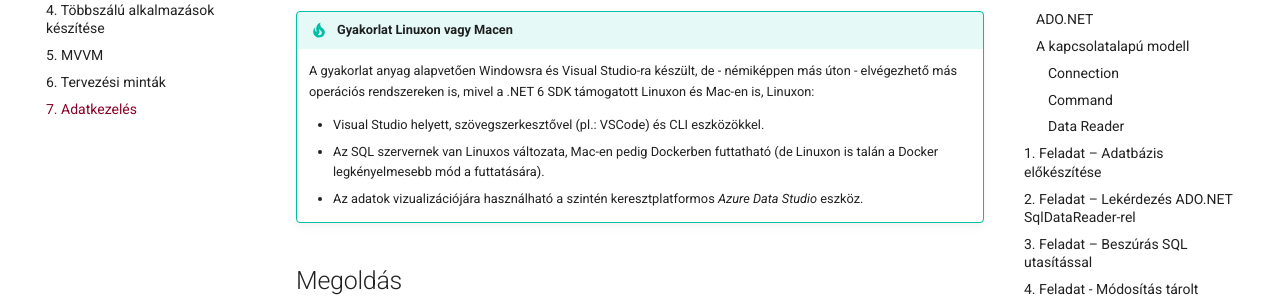
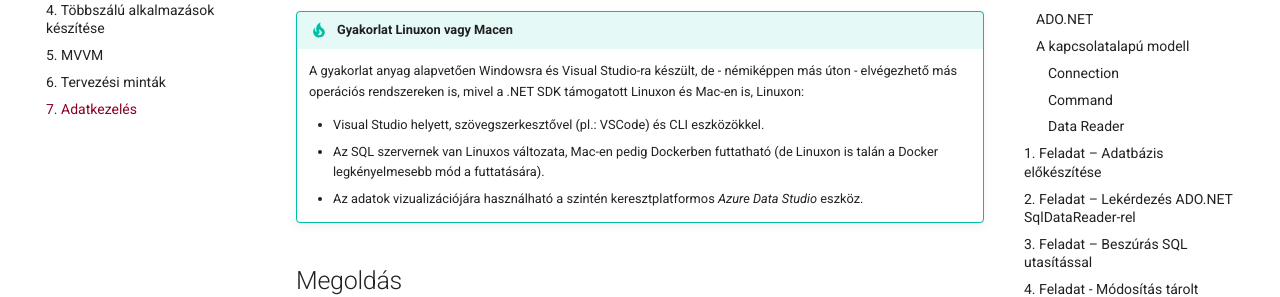
Before and after one commit to bmeviauab00/szoftvertechnikak, an MkDocs documentation site: the page built from docs/labor/7-adatkezeles/index.md, in a window 1280 px wide and 900 px high, scrolled down 511 px. Shown: the part 197-494 px from the top of the window. Built offline with MkDocs 1.6.1 and Material for MkDocs 9.7.7, drawn with Linux system fonts in a browser that asks for light colours; emoji names are drawn with the system emoji font; comment, search, counter and statistics services are not loaded; the version menu is left out.

Commit message:
Lab 7 .NET 8

```diff
--- a/docs/labor/7-adatkezeles/index.md
+++ b/docs/labor/7-adatkezeles/index.md
@@ -18,7 +18,7 @@
 - A gyakorlat során Visual Studio-ban az *SQL Server Object Explorer*-t fogjuk használni az adatbázis objektumok közötti navigálására és a lekérdezések futtatására. Ehhez szükség lehet az *SQL Server Data Tools* komponensre, melyet legegyszerűbben az *Individual Components* oldalon tudunk telepíteni a Visual Studio Installer-ben, de a *Data Storage and Processing* workload is tartalmazza ezt.
 
 !!! tip "Gyakorlat Linuxon vagy Macen"
-    A gyakorlat anyag alapvetően Windowsra és Visual Studio-ra készült, de - némiképpen más úton - elvégezhető más operációs rendszereken is, mivel a .NET 6 SDK támogatott Linuxon és Mac-en is, Linuxon:
+    A gyakorlat anyag alapvetően Windowsra és Visual Studio-ra készült, de - némiképpen más úton - elvégezhető más operációs rendszereken is, mivel a .NET SDK támogatott Linuxon és Mac-en is, Linuxon:
 
     - Visual Studio helyett, szövegszerkesztővel (pl.: VSCode) és CLI eszközökkel.
     - Az SQL szervernek van Linuxos változata, Mac-en pedig Dockerben futtatható (de Linuxon is talán a Docker legkényelmesebb mód a futtatására).
@@ -181,7 +181,7 @@
 
 1. Hozzunk létre egy C# nyelvű konzolos alkalmazást. A projekt típusa *Console App* legyen, és **NE** a *Console App (.NET Framework)*:
     - A projekt neve legyen *AdoExample*
-    - A Target Framework legyen *.NET 6*
+    - A Target Framework legyen *.NET 8*
     - Pipáljuk be a *Do not use top-level statements* kapcsolót
 
 2. Keressük ki a connection string-et az SSOE-ből: jobbklikk az adatbázis-kapcsolatunkon (pirossal jelölve az alábbi ábrán) / Properties.
```
Also changed, not shown: docs/labor/2-nyelvi-eszkozok/index.md (+1 -1 lines), docs/labor/7-adatkezeles/index_ger.md (+1 -1 lines).
